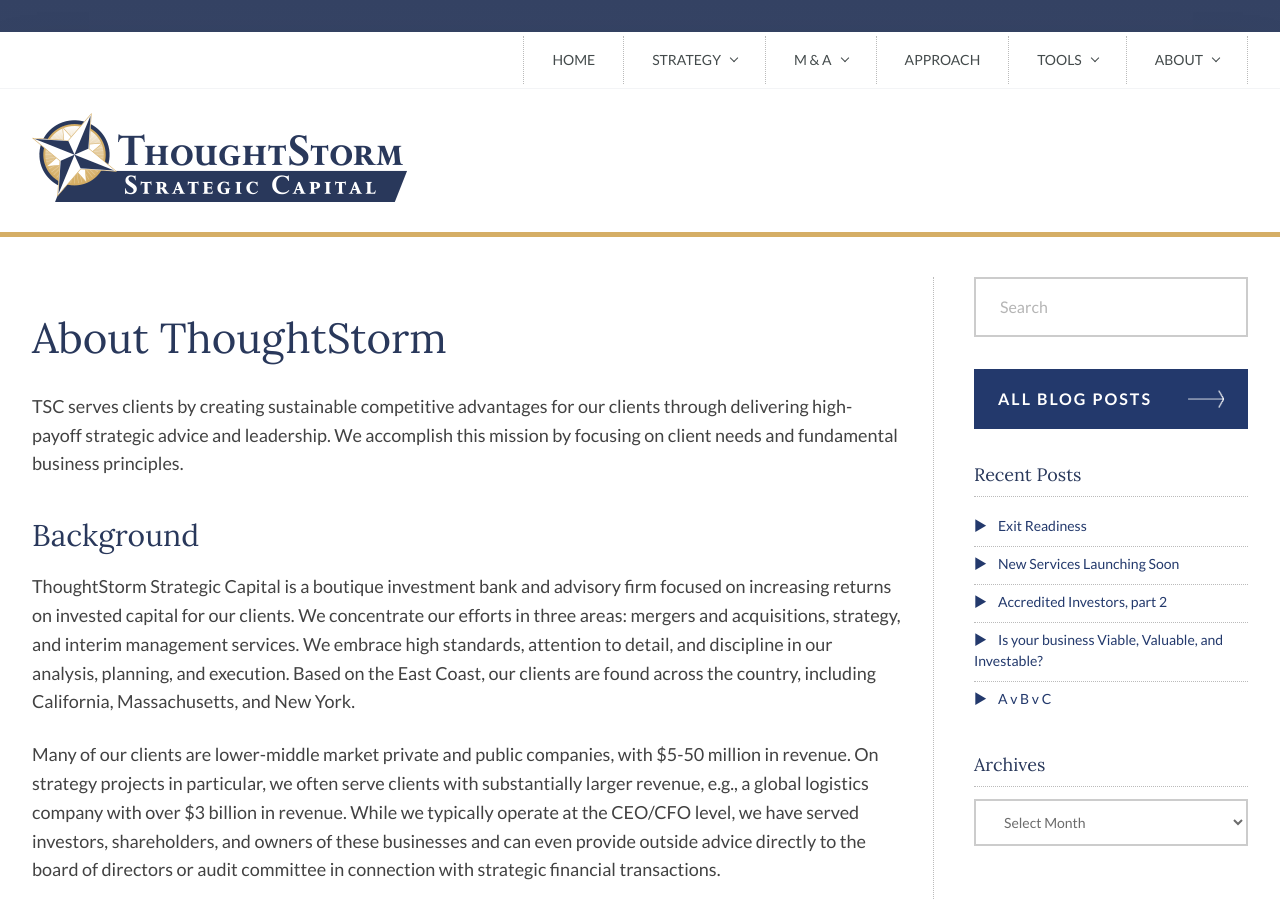
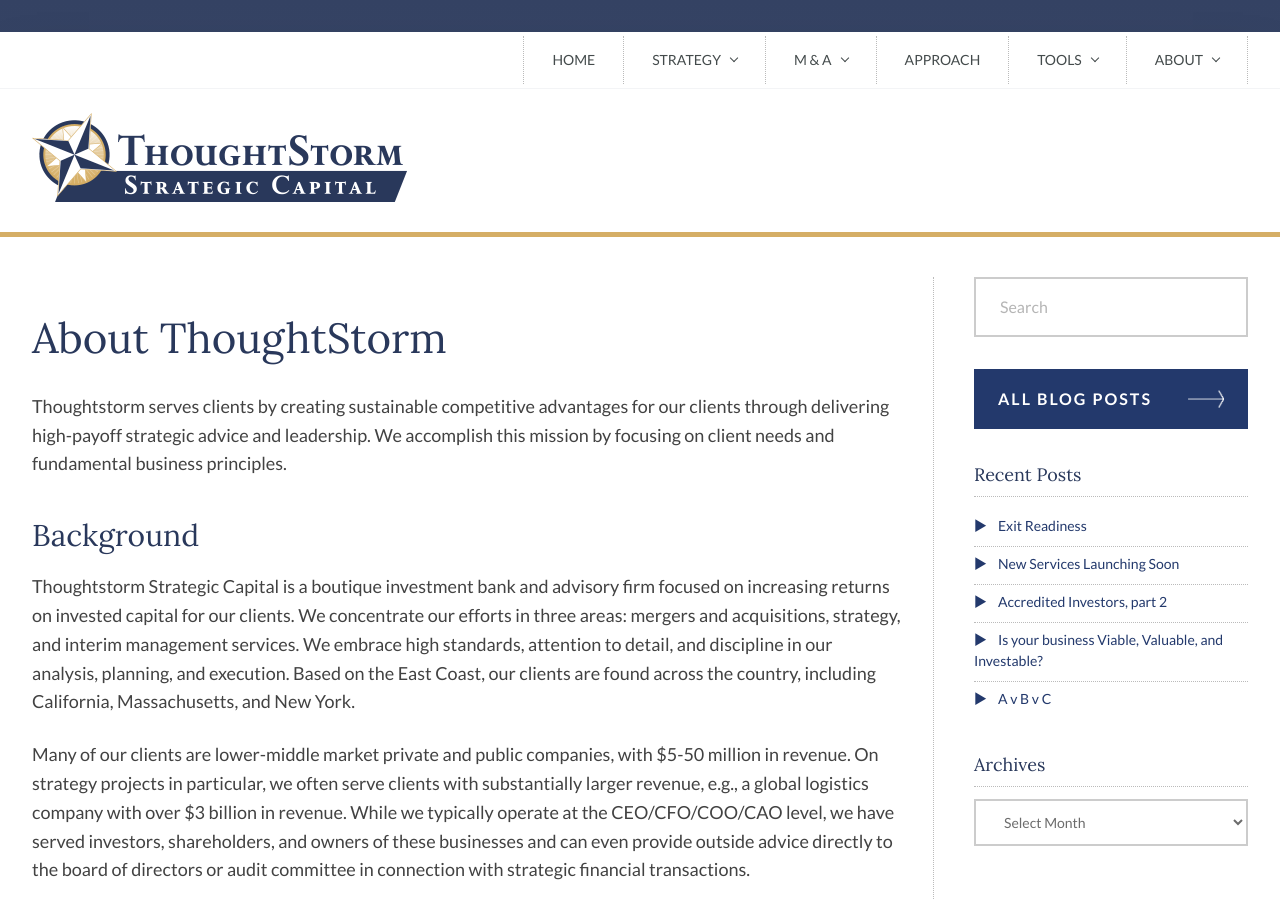
Before and after one commit to rickcolosimo/tsc-website, a Jekyll site: the page built from _pages/about.md, in a window 1280 px wide and 900 px high. Built offline with Jekyll 4.4.1, drawn with Linux system fonts in a browser that asks for light colours.

Commit message:
Update about.md

```diff
--- a/_pages/about.md
+++ b/_pages/about.md
@@ -5,12 +5,12 @@ slug: about
 permalink: /about/
 ---
 
-TSC serves clients by creating sustainable competitive advantages for our clients through delivering high-payoff strategic advice and leadership. We accomplish this mission by focusing on client needs and fundamental business principles.
+Thoughtstorm serves clients by creating sustainable competitive advantages for our clients through delivering high-payoff strategic advice and leadership. We accomplish this mission by focusing on client needs and fundamental business principles.
 
 ## Background
 
-ThoughtStorm Strategic Capital is a boutique investment bank and advisory firm focused on increasing returns on invested capital for our clients. We concentrate our efforts in three areas: mergers and acquisitions, strategy, and interim management services. We embrace high standards, attention to detail, and discipline in our analysis, planning, and execution. Based on the East Coast, our clients are found across the country, including California, Massachusetts, and New York.
+Thoughtstorm Strategic Capital is a boutique investment bank and advisory firm focused on increasing returns on invested capital for our clients. We concentrate our efforts in three areas: mergers and acquisitions, strategy, and interim management services. We embrace high standards, attention to detail, and discipline in our analysis, planning, and execution. Based on the East Coast, our clients are found across the country, including California, Massachusetts, and New York.
 
-Many of our clients are lower-middle market private and public companies, with $5-50 million in revenue. On strategy projects in particular, we often serve clients with substantially larger revenue, e.g., a global logistics company with over $3 billion in revenue. While we typically operate at the CEO/CFO level, we have served investors, shareholders, and owners of these businesses and can even provide outside advice directly to the board of directors or audit committee in connection with strategic financial transactions.
+Many of our clients are lower-middle market private and public companies, with $5-50 million in revenue. On strategy projects in particular, we often serve clients with substantially larger revenue, e.g., a global logistics company with over $3 billion in revenue. While we typically operate at the CEO/CFO/COO/CAO level, we have served investors, shareholders, and owners of these businesses and can even provide outside advice directly to the board of directors or audit committee in connection with strategic financial transactions.
 
 TSC was co-founded by Michael Princi and Rick Colosimo in 2000, during the height of the dotcom boom. Surrounded by companies that had meteoric growth expectations to justify their astronomical valuations, the two founders saw that many companies had no concept of the rigorous analytics required to divine the market’s expectations or the disciplined approach required to meet those expectations for growing free cash flows.
```
